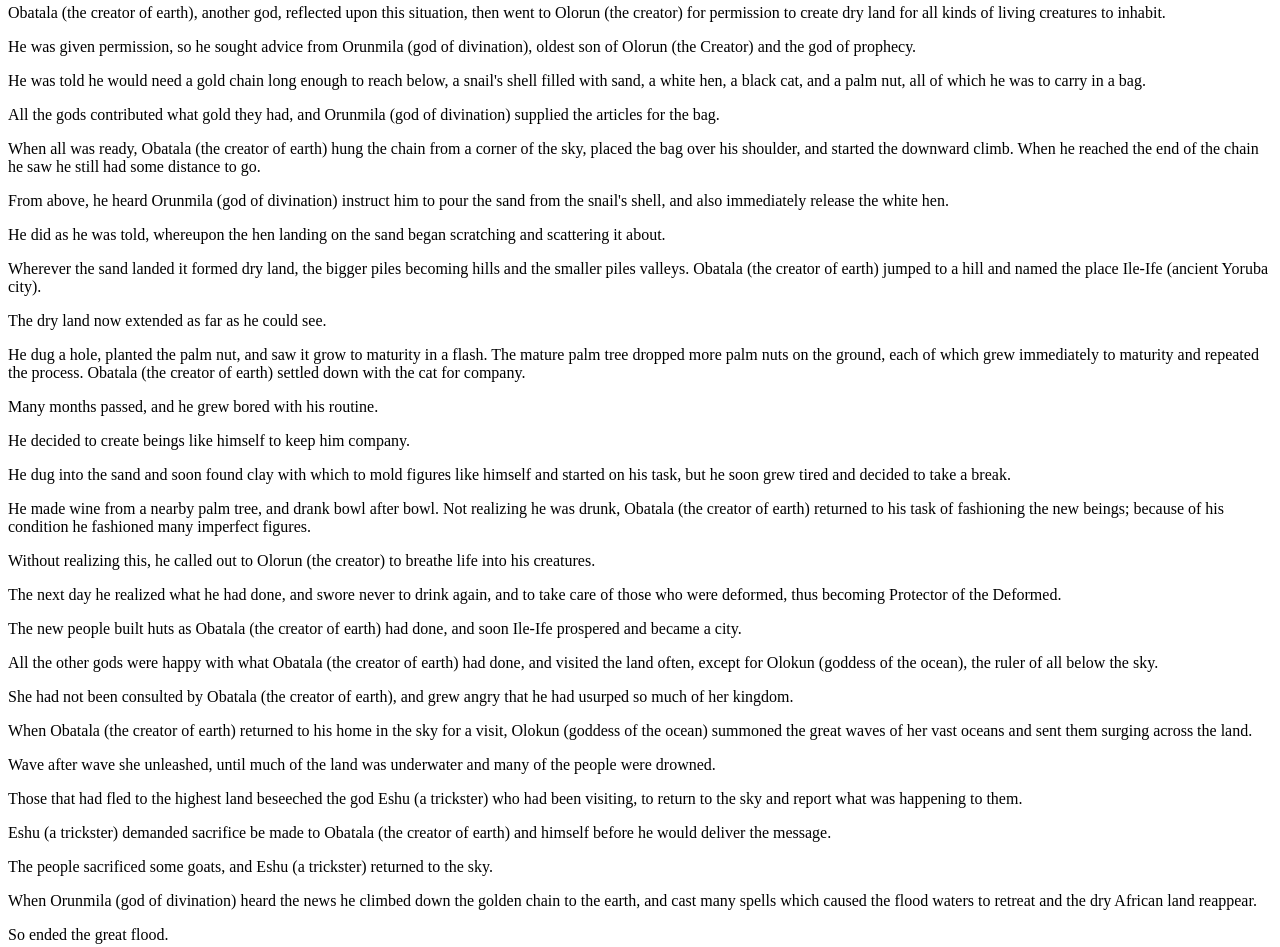
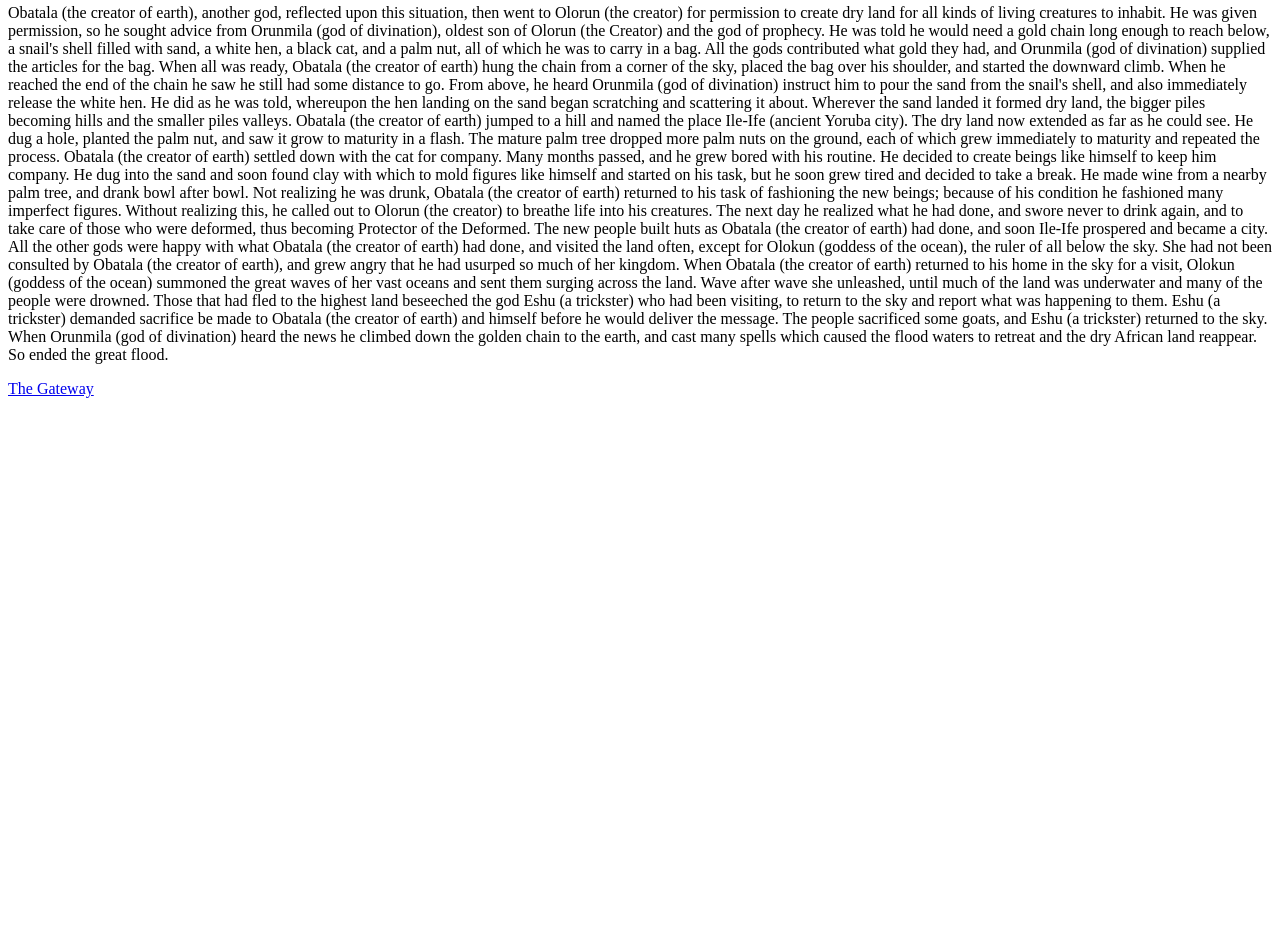
Before and after one commit to stwins60/project1, a plain HTML site: page index.html in a window 1280 px wide. Shown: the part 820-1767 px from the top of the page. After the commit the page ends 1226 px from the top, so only its background shows below. Drawn offline with Linux system fonts and the light colour scheme.

Commit message:
removed the paragraph closing and opening tag from line 34 to 67

```diff
--- a/index.html
+++ b/index.html
@@ -32,43 +32,44 @@
     <p>In the beginning, there was only the sky above, water and marshland below.</p>
     <p>The chief god Olorun (the creator) ruled the sky, and the goddess Olokun (goddess of the Ocean) ruled what was below.</p>
     <p>Obatala (the creator of earth), another god, reflected upon this situation, then went to Olorun (the creator) for permission
-      to create dry land for all kinds of living creatures to inhabit.</p>
-      <p>He was given permission, so he sought advice from Orunmila (god of divination), oldest son of Olorun (the Creator) and
-        the god of prophecy.</p>
-        <p>He was told he would need a gold chain long enough to reach below, a snail's shell filled with
-          sand, a white hen, a black cat, and a palm nut, all of which he was to carry in a bag.</p>
-          <p>All the gods contributed what gold they had, and Orunmila (god of divination) supplied the articles for the bag.</p>
-          <p>When all was ready, Obatala (the creator of earth) hung the chain from a corner of the sky, placed the bag over his shoulder, and started the downward
-            climb. When he reached the end of the chain he saw he still had some distance to go.</p>
-            <p>From above, he heard Orunmila (god of divination) instruct him to pour the sand from the snail's shell, and also immediately release the white hen.</p>
-            <p>He did as he was told, whereupon the hen landing on the sand began scratching and scattering it about.</p>
-            <p>Wherever the sand landed it formed dry land, the bigger piles becoming hills and the smaller piles valleys. Obatala (the creator of earth) jumped to a hill and named the place Ile-Ife
-              (ancient Yoruba city).</p>
-              <p>The dry land now extended as far as he could see.</p>
-              <p>He dug a hole, planted the palm nut, and saw it grow to maturity in a flash. The mature palm tree dropped more palm nuts on the ground, each of which grew immediately
-                to maturity and repeated the process. Obatala (the creator of earth) settled down with the cat for company.</p>
-                <p>Many months passed, and he grew bored with his routine.</p>
-                <p>He decided to create beings like himself to keep him company.</p>
-                <p>He dug into the sand and soon found clay with which to mold figures like himself and started on his task,
-                  but he soon grew tired and decided to take a break.</p>
-                  <p>He made wine from a nearby palm tree, and drank bowl after bowl. Not realizing he was drunk, Obatala (the creator of earth) returned to his task of fashioning the new beings; because of his
-                    condition he fashioned many imperfect figures.</p>
-                    <p>Without realizing this, he called out to Olorun (the creator) to breathe life into his creatures.</p>
-                    <p>The next day he realized what he had done, and swore never to drink again, and to take care of those who were deformed, thus becoming Protector of the Deformed.</p>
-                    <p>The new people built huts as Obatala (the creator of earth) had done, and soon Ile-Ife prospered and became a city.</p>
-                    <p>All the other gods were happy with what Obatala (the creator of earth) had done, and visited the land often, except for Olokun (goddess of the ocean), the ruler of all below the sky.</p>
-                    <p>She had not been consulted by Obatala (the creator of earth), and grew angry that he had usurped so much of her kingdom.</p>
-                    <p>When Obatala (the creator of earth) returned to his home in the sky for a visit, Olokun (goddess of the ocean) summoned the great waves of her vast oceans and sent them surging across the land.</p>
-                    <p>Wave after wave she unleashed, until much of the land was underwater and many of the people were drowned.</p>
-                    <p>Those that had fled to the highest land beseeched the god Eshu (a trickster) who had been visiting, to return to the sky and report what was happening to them.</p>
-                    <p>Eshu (a trickster) demanded sacrifice be made to Obatala (the creator of earth) and himself before he would deliver the message.</p>
-                    <p>The people sacrificed some goats, and Eshu (a trickster) returned to the sky.</p>
-                    <p>When Orunmila (god of divination) heard the news he climbed down the golden chain to the earth, and cast many spells which caused the flood waters to retreat and the dry African land reappear.</p>
-                    <p>So ended the great flood.</p>
-                  </div>
+      to create dry land for all kinds of living creatures to inhabit.
+      He was given permission, so he sought advice from Orunmila (god of divination), oldest son of Olorun (the Creator) and
+      the god of prophecy.
+      He was told he would need a gold chain long enough to reach below, a snail's shell filled with
+      sand, a white hen, a black cat, and a palm nut, all of which he was to carry in a bag.
+      All the gods contributed what gold they had, and Orunmila (god of divination) supplied the articles for the bag.
+      When all was ready, Obatala (the creator of earth) hung the chain from a corner of the sky, placed the bag over his shoulder, and started the downward
+      climb. When he reached the end of the chain he saw he still had some distance to go.
+      From above, he heard Orunmila (god of divination) instruct him to pour the sand from the snail's shell, and also immediately release the white hen.
+      He did as he was told, whereupon the hen landing on the sand began scratching and scattering it about.
+      Wherever the sand landed it formed dry land, the bigger piles becoming hills and the smaller piles valleys. Obatala (the creator of earth) jumped to a hill and named the place Ile-Ife
+      (ancient Yoruba city).
+      The dry land now extended as far as he could see.
+      He dug a hole, planted the palm nut, and saw it grow to maturity in a flash. The mature palm tree dropped more palm nuts on the ground, each of which grew immediately
+      to maturity and repeated the process. Obatala (the creator of earth) settled down with the cat for company.
+      Many months passed, and he grew bored with his routine.
+      He decided to create beings like himself to keep him company.
+      He dug into the sand and soon found clay with which to mold figures like himself and started on his task,
+      but he soon grew tired and decided to take a break.
+      He made wine from a nearby palm tree, and drank bowl after bowl. Not realizing he was drunk, Obatala (the creator of earth) returned to his task of fashioning the new beings; because of his
+      condition he fashioned many imperfect figures.
+      Without realizing this, he called out to Olorun (the creator) to breathe life into his creatures.
+      The next day he realized what he had done, and swore never to drink again, and to take care of those who were deformed, thus becoming Protector of the Deformed.
+      The new people built huts as Obatala (the creator of earth) had done, and soon Ile-Ife prospered and became a city.
+      All the other gods were happy with what Obatala (the creator of earth) had done, and visited the land often, except for Olokun (goddess of the ocean), the ruler of all below the sky.
+      She had not been consulted by Obatala (the creator of earth), and grew angry that he had usurped so much of her kingdom.
+      When Obatala (the creator of earth) returned to his home in the sky for a visit, Olokun (goddess of the ocean) summoned the great waves of her vast oceans and sent them surging across the land.
+      Wave after wave she unleashed, until much of the land was underwater and many of the people were drowned.
+      Those that had fled to the highest land beseeched the god Eshu (a trickster) who had been visiting, to return to the sky and report what was happening to them.
+      Eshu (a trickster) demanded sacrifice be made to Obatala (the creator of earth) and himself before he would deliver the message.
+      The people sacrificed some goats, and Eshu (a trickster) returned to the sky.
+      When Orunmila (god of divination) heard the news he climbed down the golden chain to the earth, and cast many spells which caused
+      the flood waters to retreat and the dry African land reappear.
+      So ended the great flood.</p>
+    </div>
 
-                  <footer><a href = "http://www.gateway-africa.com/stories/Yoruba_Creation_Myth.html" target = "_blank" >The Gateway</a></footer>
+    <footer><a href = "http://www.gateway-africa.com/stories/Yoruba_Creation_Myth.html" target = "_blank" >The Gateway</a></footer>
 
-                </body>
+  </body>
 
-                </html>
+  </html>
```
